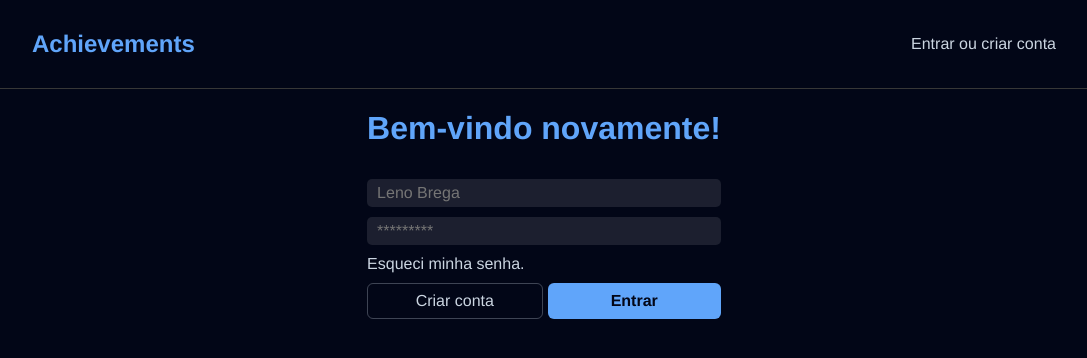
After one commit to ViktorSouza/mac0350, a FastAPI app: template achievements/app/templates/login.html in a window 1280 px wide. The commit adds this page. Shown: the top 358 px of the page, without its empty margins (96-1183 px from the left). Run offline with FastAPI, Linux system fonts and the light colour scheme; the template is opened without the code that fills it, so the values that code supplies are empty.

Commit message:
feat: adiciona tela de login

```diff
--- a/achievements/app/main.py
+++ b/achievements/app/main.py
@@ -84,8 +84,15 @@ async def home(request: Request):
                 context={"achievements": ACHIEVEMENTS}
     )
 
+@app.get("/login", response_class=HTMLResponse)
+async def home(request: Request):
+    return templates.TemplateResponse(
+        request=request,
+        name="login.html",
+    )
 
 # =========================
+
 # Feed (Timeline)
 # =========================
 
--- a/achievements/app/static/css/styles.css
+++ b/achievements/app/static/css/styles.css
@@ -7,7 +7,9 @@
 
 button,
 input[type='submit'],
-input[type='reset'] {
+input[type='reset'],
+input[type='text'],
+input {
 	background: none;
 	color: inherit;
 	border: none;
@@ -16,6 +18,44 @@ input[type='reset'] {
 	font: inherit;
 	cursor: pointer;
 	outline: inherit;
+	background-color: rgba(255, 255, 255, 0.1);
+}
+.primary-button {
+	background-color: var(--heading-color);
+	color: rgb(2, 6, 23);
+	font-weight: 600;
+	padding: 8px 12px;
+	border-radius: 6px;
+	transition:
+		background-color 0.2s ease,
+		transform 0.1s ease;
+}
+
+.primary-button:hover {
+	background-color: rgb(59 130 246);
+}
+
+.primary-button:active {
+	transform: scale(0.98);
+}
+
+.secondary-button {
+	background-color: transparent;
+	color: var(--text-color);
+	border: 1px solid rgba(203, 213, 225, 0.3);
+	padding: 8px 12px;
+	border-radius: 6px;
+	transition:
+		background-color 0.2s ease,
+		border-color 0.2s ease;
+}
+
+.secondary-button:hover {
+	background-color: rgba(255, 255, 255, 0.05);
+	border-color: rgba(203, 213, 225, 0.6);
+}
+
+.secondary-button:active {
 	background-color: rgba(255, 255, 255, 0.1);
 }
 
@@ -27,20 +67,30 @@ body {
 	display: flex;
 	flex-direction: column;
 }
+
 h1,
 h2,
 h3 {
 	color: var(--heading-color);
 }
+
 html,
 body {
 	height: 100%;
 	margin: 0;
 }
+
 main {
 	flex: 1;
 	max-width: 80vw;
 	align-self: center;
+}
+
+.form,
+form {
+	display: flex;
+	flex-direction: column;
+	gap: 10px;
 }
 
 nav {
@@ -48,31 +98,35 @@ nav {
 	padding: 10px;
 	border-bottom: solid #373737;
 	border-width: 1px;
+}
 
-	#nav-content {
+nav #nav-content {
 	column-gap: 33px;
 	display: flex;
 	width: 80vw;
-		display: flex;
 	margin: auto;
+	justify-content: space-between;
+	align-items: center;
 }
-	a {
+
+nav a {
 	font-size: 16pt;
 }
-	a:hover {
+
+nav a:hover {
 	text-decoration: underline;
 }
-}
+
 footer {
 	position: static;
 	display: flex;
 	justify-content: center;
+}
 
-	#footer-content {
+footer #footer-content {
 	width: 80vw;
 	display: flex;
 	margin: auto;
-	}
 }
 
 #nina-nome {
@@ -88,6 +142,7 @@ footer {
 	gap: 10px;
 	list-style-type: none;
 }
+
 .achievement {
 	background: var(--background-secondary-color);
 	padding: 10px;
--- a/achievements/app/templates/base.html
+++ b/achievements/app/templates/base.html
@@ -15,6 +15,11 @@
 		<nav>
 			<div id="nav-content">
 				<h1>Achievements</h1>
+				<p>
+					<span>Entrar</span>
+					ou
+					<span>criar conta</span>
+				</p>
 			</div>
 		</nav>
 		<main>{% block content %}{% endblock %}</main>
--- /dev/null
+++ b/achievements/app/templates/login.html
@@ -0,0 +1,37 @@
+{% extends "base.html" %} {% block title %}Home{% endblock %} {% block content
+%}
+<form
+	hx-post="/login"
+	hx-target="#achievement-list"
+	hx-swap="beforeend">
+	<div class="form">
+		<h1>Bem-vindo novamente!</h1>
+		<input
+			type="text"
+			name="Nome"
+			placeholder="Leno Brega"
+			required />
+		<input
+			type="password"
+			name="senha"
+			placeholder="*********"
+			required />
+		<span>Esqueci minha senha.</span>
+
+		<div style="display: flex; gap: 5px">
+			<button
+				type="button"
+				class="secondary-button"
+				style="flex: 1">
+				Criar conta
+			</button>
+			<button
+				class="primary-button"
+				type="submit"
+				style="flex: 1">
+				Entrar
+			</button>
+		</div>
+	</div>
+</form>
+{% endblock %}
```
Lines whose indentation alone changed are shown as unchanged.
